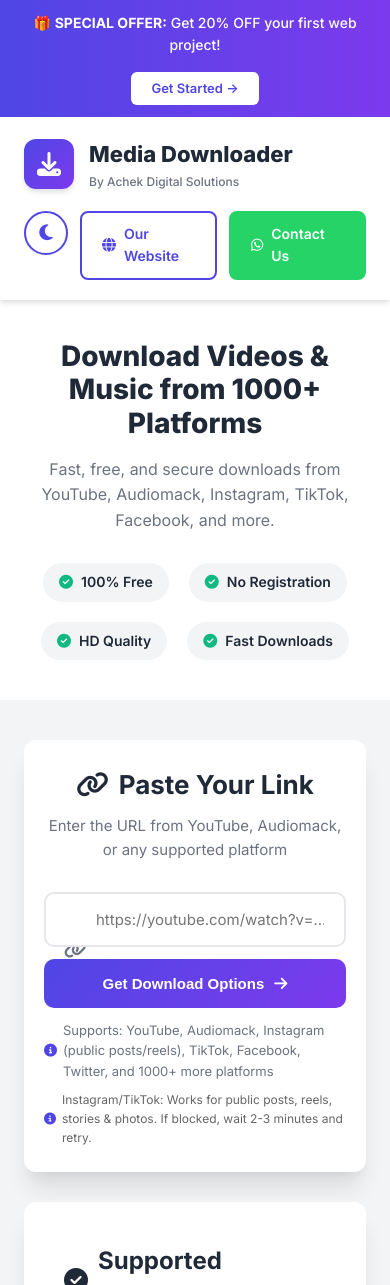
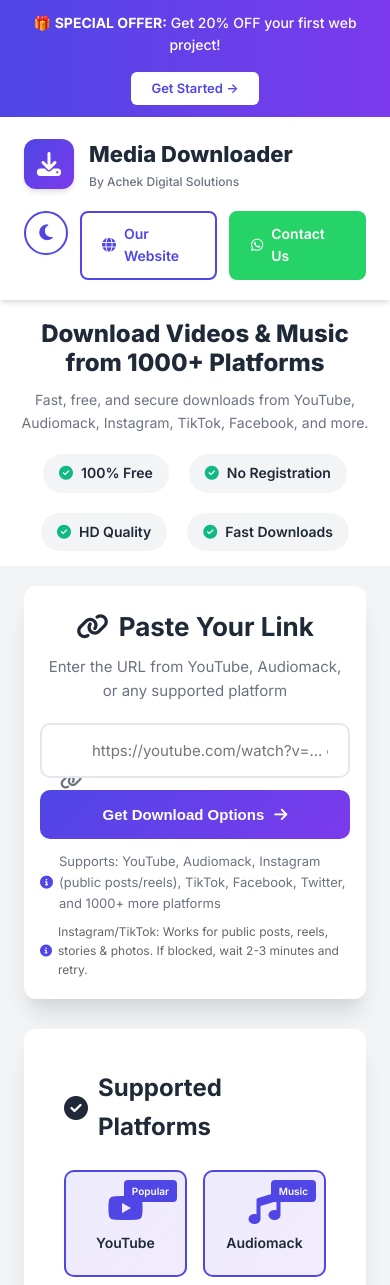
Before and after one commit to naijabuzzed-bit/Achek_Downloader, a Flask app: page / in a window 390 px wide. Shown: the top 1285 px of the page. Run offline with Flask 3, Linux system fonts and the light colour scheme; some libraries are stand-ins or nearby versions.

Commit message:
Assistant checkpoint: Reduced padding to bring input form higher on page
Assistant generated file changes:
- static/css/style.css: Move hero section inside main content and reduce padding to bring input form higher, Reduce main section padding to bring content higher, Reduce download card padding to make it more compact, Reduce card header margin, Make hero title and description more compact on mobile, Reduce mobile padding further

---

User prompt:

u know this past ur link i dont know if u can take the contaner up so that user dont scroll b4 they can paste link

Replit-Commit-Author: Assistant
Replit-Commit-Session-Id: 808d72f1-512f-42e2-bf06-59c248eac53c

```diff
--- a/static/css/style.css
+++ b/static/css/style.css
@@ -234,7 +234,7 @@ body {
 /* Hero Section */
 .hero-section {
     background: var(--card-bg);
-    padding: 60px 24px;
+    padding: 30px 24px 20px;
     text-align: center;
     transition: background 0.3s ease;
 }
@@ -245,17 +245,17 @@ body {
 }
 
 .hero-title {
-    font-size: clamp(28px, 5vw, 42px);
+    font-size: clamp(24px, 5vw, 38px);
     font-weight: 800;
     color: var(--text-primary);
-    margin-bottom: 16px;
+    margin-bottom: 12px;
     line-height: 1.2;
 }
 
 .hero-description {
-    font-size: clamp(16px, 3vw, 20px);
+    font-size: clamp(14px, 3vw, 18px);
     color: var(--text-secondary);
-    margin-bottom: 30px;
+    margin-bottom: 20px;
 }
 
 .hero-features {
@@ -284,7 +284,7 @@ body {
 /* Main Section */
 .main-section {
     background: var(--light-gray);
-    padding: 40px 24px;
+    padding: 20px 24px 40px;
     min-height: 500px;
 }
 
@@ -297,7 +297,7 @@ body {
 .download-card {
     background: var(--card-bg);
     border-radius: var(--border-radius);
-    padding: 40px;
+    padding: 30px;
     box-shadow: var(--shadow-xl);
     margin-bottom: 30px;
     transition: background 0.3s ease;
@@ -305,7 +305,7 @@ body {
 
 .card-header {
     text-align: center;
-    margin-bottom: 30px;
+    margin-bottom: 20px;
 }
 
 .card-header h2 {
@@ -1148,11 +1148,11 @@ body {
     }
 
     .hero-section {
-        padding: 40px 20px;
+        padding: 20px 16px 15px;
     }
 
     .download-card {
-        padding: 24px 20px;
+        padding: 20px 16px;
     }
 
     .input-wrapper {
```
